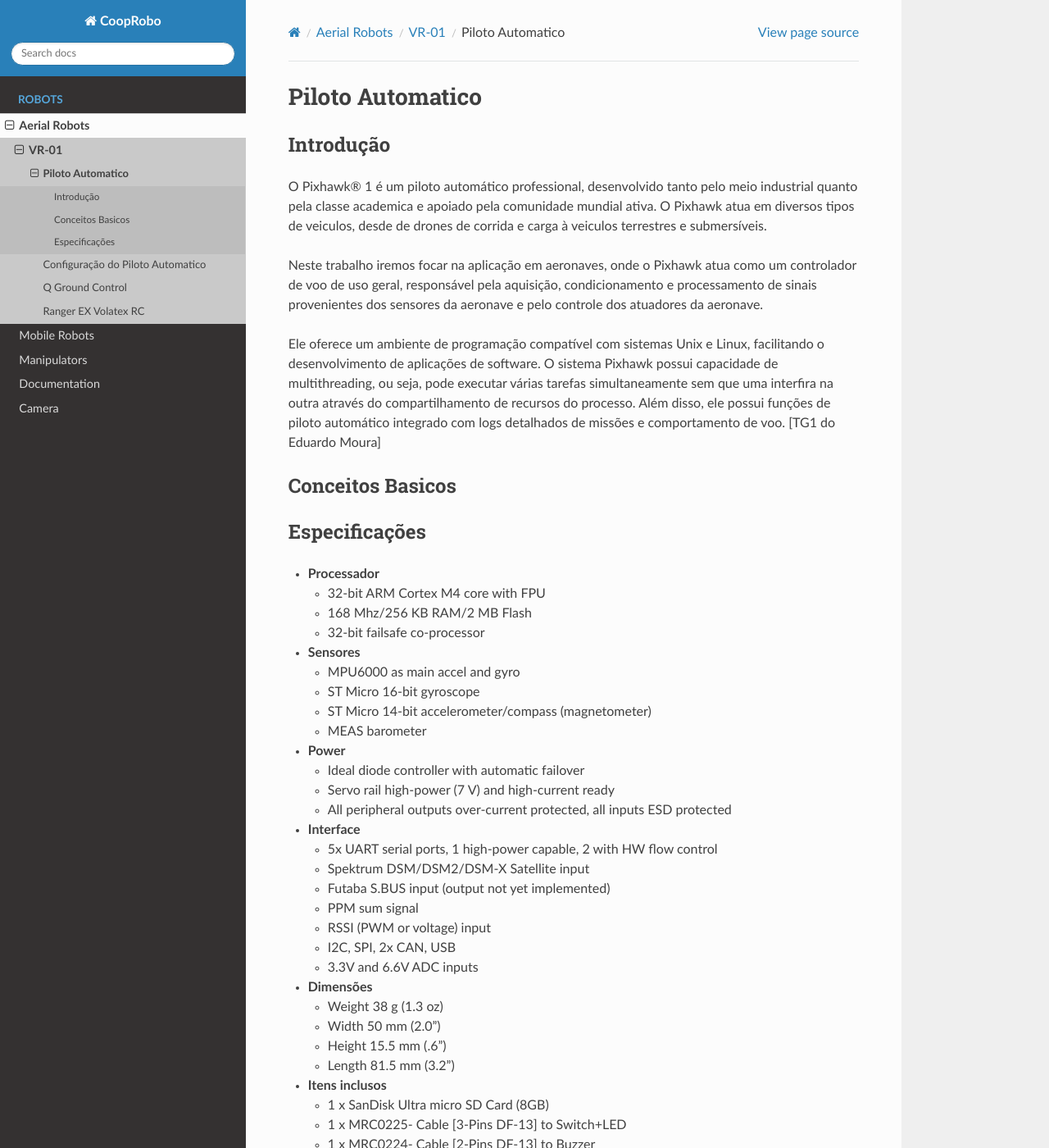
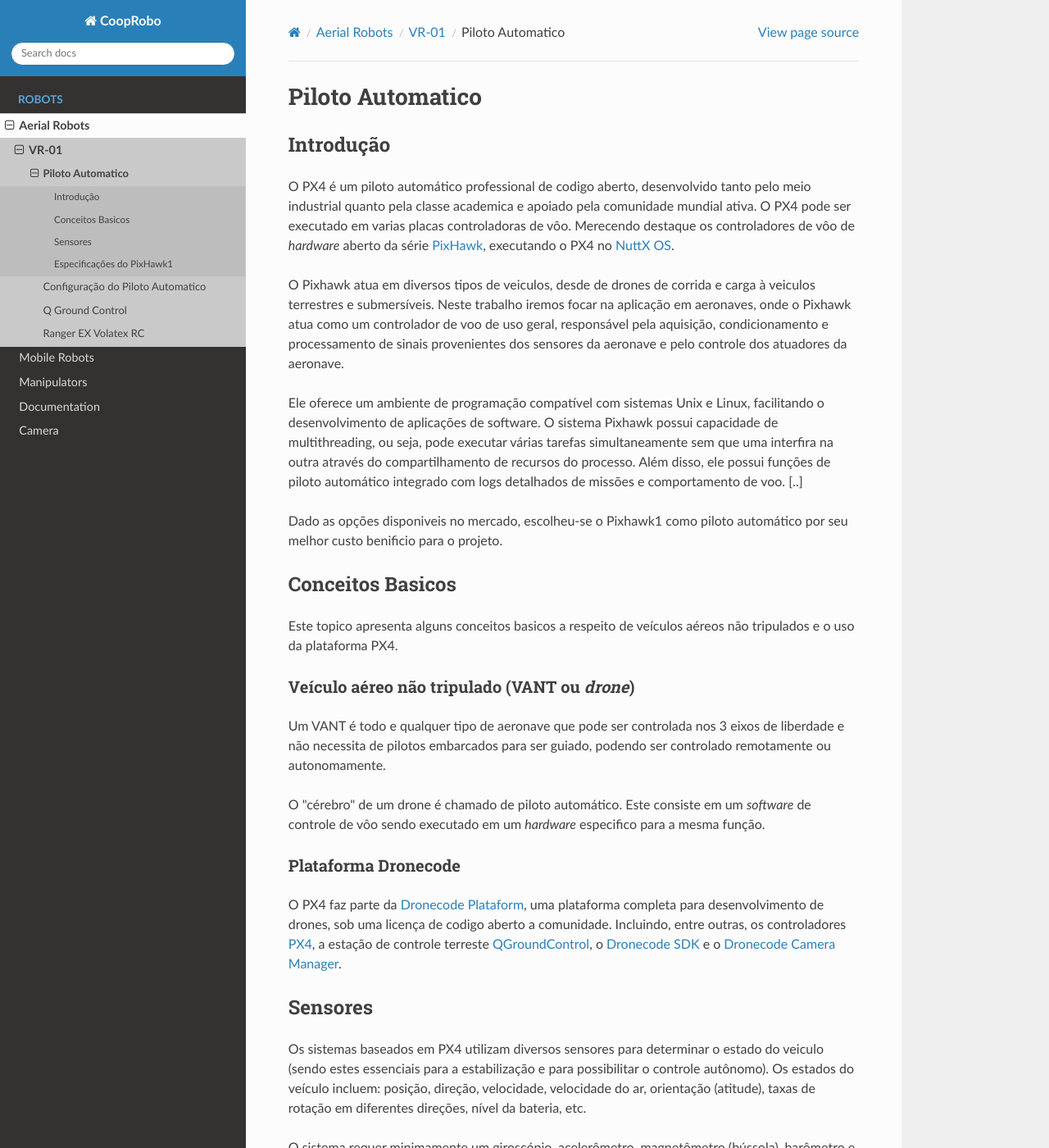
Before and after one commit to aerolab-unb/Aerial-pt, a Sphinx documentation site: the page built from Edit_CoopRobo/docs/source/aerial/vr01/hard/pilot.rst, in a window 1280 px wide and 1400 px high. Shown: the whole window at 82% size. Built offline with Sphinx 7.4.7 and the Read the Docs theme 2.0.0, drawn with Linux system fonts in a browser that asks for light colours; pages that are not in the unit, such as notebooks, are missing from menus; some of the changed text lies outside the part shown.

Commit message:
adição de um topico sobre os sensores e alguns conceitos basicos sobre o px4

```diff
--- a/Edit_CoopRobo/docs/source/aerial/vr01/hard/pilot.rst
+++ b/Edit_CoopRobo/docs/source/aerial/vr01/hard/pilot.rst
@@ -1,7 +1,7 @@
 Piloto Automatico
 =================
 
-.. Colocar a imagem do pixhawk aqui (tirar a foto no lab)
+.. Colocar a logo do PX4 aqui (tirar a foto no lab)
 
 .. https://ardupilot.org/copter/docs/introduction.html#
 .. https://docs.px4.io/master/en/getting_started/
@@ -10,22 +10,74 @@
 Introdução
 ~~~~~~~~~~~
 
-O Pixhawk® 1 é um piloto automático professional, desenvolvido tanto pelo meio industrial quanto pela classe academica e apoiado pela comunidade mundial ativa. O Pixhawk atua em diversos tipos de veiculos, desde de drones de corrida e carga à veiculos terrestres e submersíveis.
+O PX4 é um piloto automático professional de codigo aberto, desenvolvido tanto pelo meio industrial quanto pela classe academica e apoiado pela comunidade mundial ativa. O PX4 pode ser executado em varias placas controladoras de vôo. Merecendo destaque os controladores de vôo de *hardware* aberto da série `PixHawk`_, executando o PX4 no `NuttX OS`_.
 
-Neste trabalho iremos focar na aplicação em aeronaves, onde o Pixhawk atua como um controlador de voo de uso geral, responsável pela aquisição, condicionamento e processamento de sinais provenientes dos sensores da aeronave e pelo controle dos atuadores da aeronave.
+.. _Pixhawk: https://pixhawk.org
+.. _NuttX OS: https://nuttx.apache.org/
 
-Ele oferece um ambiente de programação compatível com sistemas Unix e Linux, facilitando o desenvolvimento de aplicações de software. O sistema Pixhawk possui capacidade de multithreading, ou seja, pode executar várias tarefas simultaneamente sem que uma interfira na outra através do compartilhamento de recursos do processo. Além disso, ele possui funções de piloto automático integrado com logs detalhados de missões e comportamento de voo. [TG1 do Eduardo Moura]
+.. Adicionar imagem do pixhawk do lado
 
+
+O Pixhawk atua em diversos tipos de veiculos, desde de drones de corrida e carga à veiculos terrestres e submersíveis. Neste trabalho iremos focar na aplicação em aeronaves, onde o Pixhawk atua como um controlador de voo de uso geral, responsável pela aquisição, condicionamento e processamento de sinais provenientes dos sensores da aeronave e pelo controle dos atuadores da aeronave.
+
+Ele oferece um ambiente de programação compatível com sistemas Unix e Linux, facilitando o desenvolvimento de aplicações de software. O sistema Pixhawk possui capacidade de multithreading, ou seja, pode executar várias tarefas simultaneamente sem que uma interfira na outra através do compartilhamento de recursos do processo. Além disso, ele possui funções de piloto automático integrado com logs detalhados de missões e comportamento de voo. [..]
+
+Dado as opções disponiveis no mercado, escolheu-se o Pixhawk1 como piloto automático por seu melhor custo benificio para o projeto.
 
 Conceitos Basicos
 ~~~~~~~~~~~~~~~~~
 
 .. Adicionar https://docs.px4.io/v1.9.0/en/getting_started/
 
+Este topico apresenta alguns conceitos basicos a respeito de veículos aéreos não tripulados e o uso da plataforma PX4.
+
+Veículo aéreo não tripulado (VANT ou *drone*)
+---------------------------------------------
+
+Um VANT é todo e qualquer tipo de aeronave que pode ser controlada nos 3 eixos de liberdade e não necessita de pilotos embarcados para ser guiado, podendo ser controlado remotamente ou autonomamente.
+
+O "cérebro" de um drone é chamado de piloto automático. Este consiste em um *software* de controle de vôo sendo executado em um *hardware* especifico para a mesma função.
+
+Plataforma Dronecode
+---------------------
+
+O PX4 faz parte da `Dronecode Plataform`_, uma plataforma completa para desenvolvimento de drones, sob uma licença de codigo aberto a comunidade. Incluindo, entre outras, os controladores `PX4`_, a estação de controle terreste `QGroundControl`_, o `Dronecode SDK`_ e o `Dronecode Camera Manager`_.
+
+.. _Dronecode Plataform: https://www.dronecode.org/
+.. _PX4: https://px4.io/
+.. _QGroundControl: http://qgroundcontrol.com/
+.. _Dronecode SDK: https://www.dronecode.org/sdk/
+.. _Dronecode Camera Manager: https://camera-manager.dronecode.org/en/
+
+Sensores
+~~~~~~~~~
+
+Os sistemas baseados em PX4 utilizam diversos sensores para determinar o estado do veiculo (sendo estes essenciais para a estabilização e para possibilitar o controle autônomo).  Os estados do veículo incluem: posição, direção, velocidade, velocidade do ar, orientação (atitude), taxas de rotação em diferentes direções, nível da bateria, etc.
+
+O sistema requer minimamente um giroscópio, acelerômetro, magnetômetro (bússola), barômetro e um sensor de velocidade do ar para o caso de asas fixas (caso do projeto). É necessário ainda um GPS ou outro sistema de posicionamento para ativar todos os modos automáticos e alguns modos assistidos.
+
+Os controladores da série Pixhawk já vem com um conjunto minimo de sensores incorporado. Sensores adicionais/externos podem ser conectados ao controlador.
+
+GPS e bússula
+-------------
 
 
-Especificações
-~~~~~~~~~~~~~~~
+Velocidade do ar
+----------------
+
+
+Distância
+----------
+
+
+Fluxo optico
+-------------
+
+
+
+
+Especificações do PixHawk1
+~~~~~~~~~~~~~~~~~~~~~~~~~~~
 
 -  **Processador**
 
```
